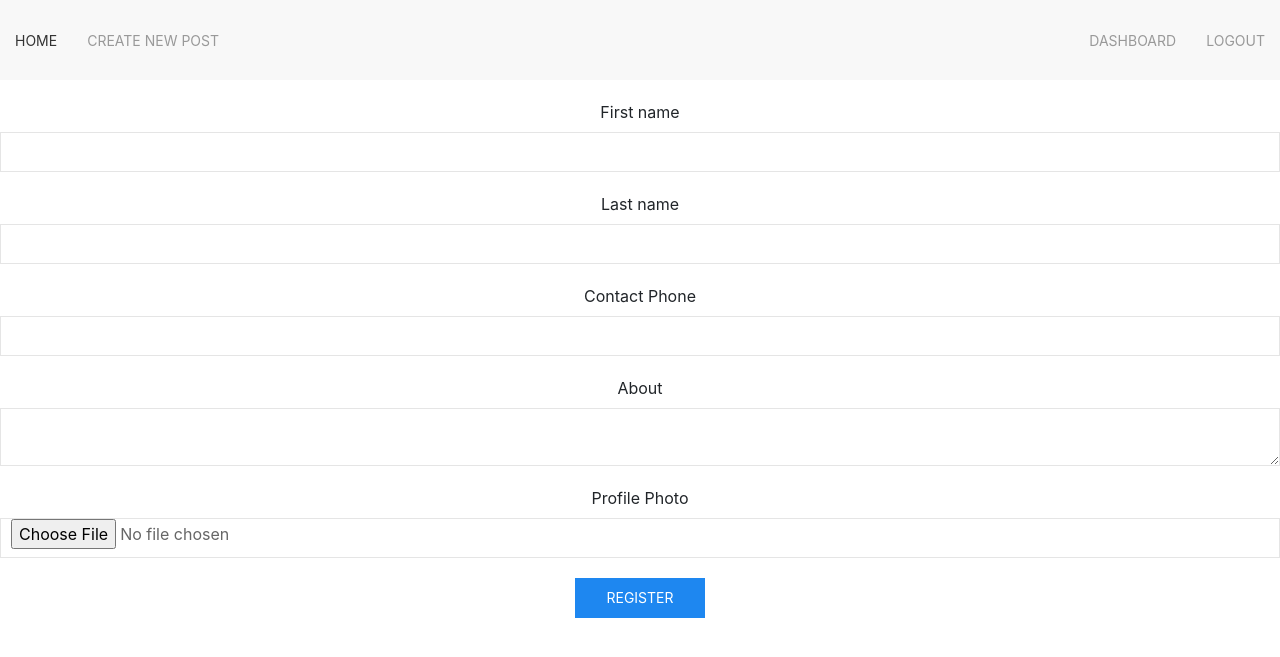
After one commit to balaraju1278/blog, a Django app: page /user_profile/ in a window 1280 px wide. The commit adds this page. Shown: the top 657 px of the page. Run offline with Django 3.2, Linux system fonts and the light colour scheme; a user stored in the database is signed in; data comes from the database, SQL or seed files in the repository; both versions use the stored data as it was after the commit; some libraries are stand-ins or nearby versions.

Commit message:
complete user profile

```diff
--- a/myblog/blog/templates/user_dashboard.html
+++ b/myblog/blog/templates/user_dashboard.html
@@ -11,6 +11,9 @@
 			</div>
 			{% endfor %}
 		</div>
+		<div class="col-lg-5">
+			<a href="{% url 'user_profile' %}">Update Profile</a>
+		</div>
 	</div>
 </div>
 {% endblock %}
--- /dev/null
+++ b/myblog/blog/templates/user_profile.html
@@ -0,0 +1,38 @@
+{% extends 'base.html' %}
+{% block inner_content %}
+<div class="contianer">
+	<div class="row">
+		<div class="col-lg-12 text-center uk-padding-medium">
+			<form method="post" class="uk-form">
+				{% csrf_token %}
+				<div class="uk-margin">
+					<label>First name</label>
+					<input type="text" name="first_name" class="uk-input"
+					value="{{request.user.user_profile.first_name}}">
+				</div>
+				<div class="uk-margin">
+					<label>Last name</label>
+					<input type="text" name="last_name" class="uk-input"
+					value="{{request.user.user_profile.last_name}}">
+				</div>
+				<div class="uk-margin">
+					<label>Contact Phone</label>
+					<input type="text" name="contact_phone" class="uk-input"
+					value="{{request.user.user_profile.contact_phone}}">
+				</div>
+				<div class="uk-margin">
+					<label>About</label>
+					<textarea class="uk-textarea" name="about" value="{{request.user.user_profile.about}}"></textarea>
+				</div>
+				<div class="uk-margin">
+					<label>Profile Photo</label>
+					<input type="file" name="profile_pic" class="uk-input" >
+				</div>
+				<div class="uk-margin">
+					<button type="submit" class="uk-button uk-button-primary">Register</button>
+				</div>
+			</form>
+		</div>
+	</div>
+</div>
+{% endblock %}
--- a/myblog/blog/views.py
+++ b/myblog/blog/views.py
@@ -1,5 +1,5 @@
 from django.shortcuts import render,redirect
-from blog.models import Post
+from blog.models import Post,UserProfile
 from django.contrib.auth.models import User
 from django.contrib.auth import authenticate, login, logout
 from django.contrib.auth.decorators import login_required
@@ -44,6 +44,9 @@ def user_registration(request):
 			username=username,
 			email=email
 		)
+		new_user_profile = UserProfile.objects.create(
+			user=new_user
+		)
 		new_user.set_password(request.POST.get('password'))
 		new_user.save()
 		return redirect('user_login')
@@ -74,3 +77,17 @@ def user_dashboard(request):
 	context_data = dict()
 	context_data['user_posts'] = Post.objects.filter(user=request.user).order_by('-created_at')
 	return render(request, 'user_dashboard.html', context_data)
+
+
+@login_required
+def user_profile(request):
+	if request.method == 'POST':
+		user_profile = UserProfile.objects.get(user=request.user)
+		user_profile.first_name = request.POST.get('first_name')
+		user_profile.last_name = request.POST.get('last_name')
+		user_profile.contact_phone = request.POST.get('contact_phone')
+		user_profile.profile_pic = request.POST.get('profile_pic')
+		user_profile.about = request.POST.get('about')
+		user_profile.save()
+		return redirect('user_dashboard')
+	return render(request, 'user_profile.html')
--- a/myblog/myblog/settings.py
+++ b/myblog/myblog/settings.py
@@ -123,3 +123,5 @@ STATIC_URL = '/static/'
 STATICFILES_DIRS = (
     os.path.join(BASE_DIR, 'static'),
 )
+
+MEDIA_URL = "media/"
--- a/myblog/myblog/urls.py
+++ b/myblog/myblog/urls.py
@@ -23,6 +23,7 @@ from blog.views import (
 	user_login,
 	user_logout,
 	user_dashboard,
+	user_profile
 )
 
 
@@ -34,5 +35,6 @@ urlpatterns = [
     path('user_login/', user_login, name='user_login'),
     path('user_logout/', user_logout, name='user_logout'),
     path('user_dashboard/', user_dashboard, name='user_dashboard'),
+    path('user_profile/', user_profile, name='user_profile'),
     path('', home, name='home')
 ]
```
Also changed, not shown: myblog/blog/forms.py (added, +7 -0 lines), myblog/blog/models.py (+13 -0 lines), myblog/blog/migrations/0003_userprofile.py (added), myblog/db.sqlite3.
